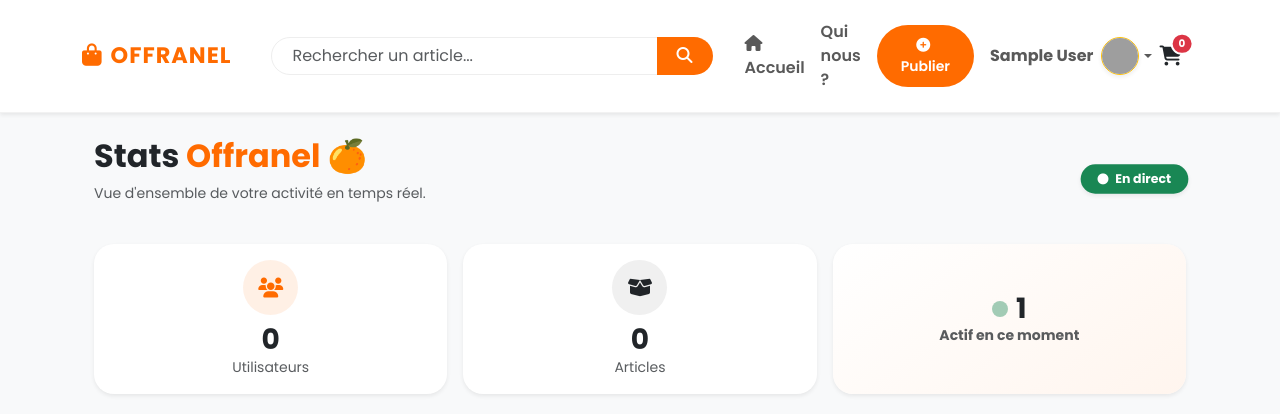
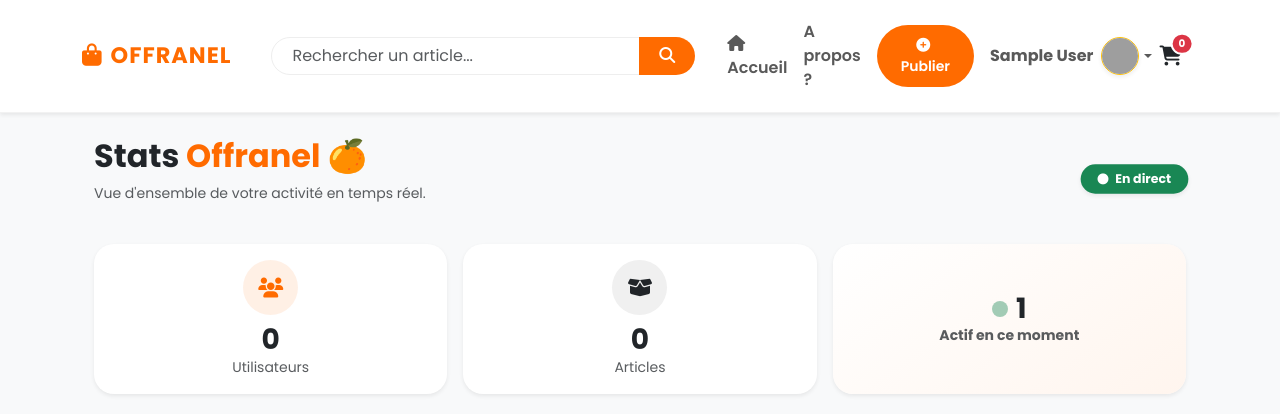
Before and after one commit to erno-ngoy/mal-offranel, a Flask app: page /admin/dashboard in a window 1280 px wide. Shown: the top 414 px of the page. Run offline with Flask 3, Linux system fonts and the light colour scheme; the visitor is signed in with stand-in values (Sample User, id 1); data that the repository does not hold is empty; grey boxes are pictures that could not be loaded.

Commit message:
Correction d'un bug

```diff
--- a/templates/base.html
+++ b/templates/base.html
@@ -128,7 +128,7 @@
 
                 <div class="navbar-nav ms-auto align-items-center pt-3 pt-lg-0">
                     <a class="nav-link fw-semibold" href="/"><i class="fas fa-home me-1"></i> Accueil</a>
-                    <a class="nav-link fw-semibold" href="/a-propos">Qui nous ?</a>
+                    <a class="nav-link fw-semibold" href="/a-propos">A propos ?</a>
 
                     {% if session.get('user_id') %}
                         {% if session.get('role') == 'admin' %}
```
